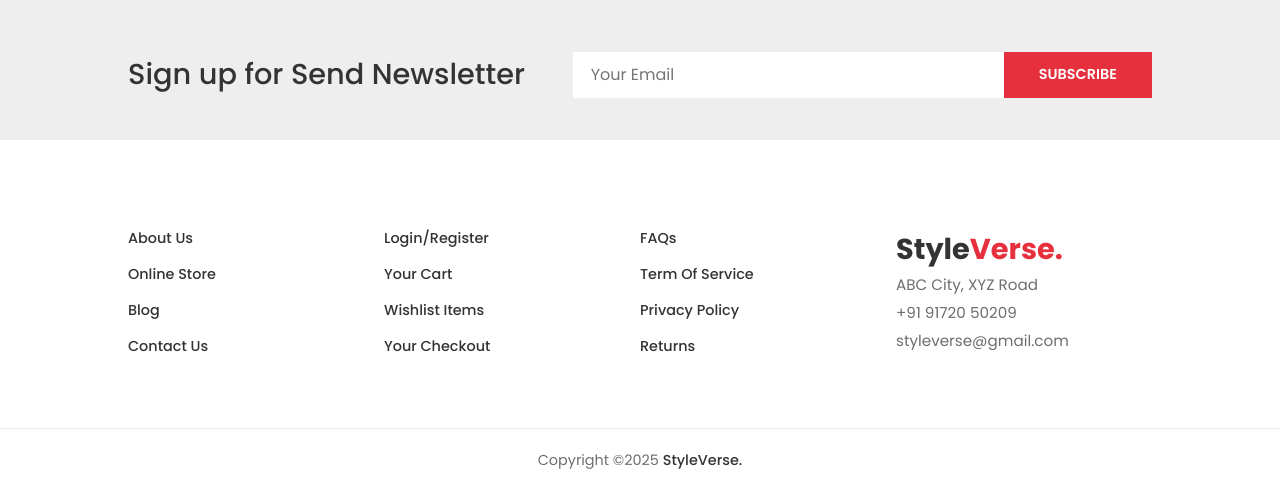
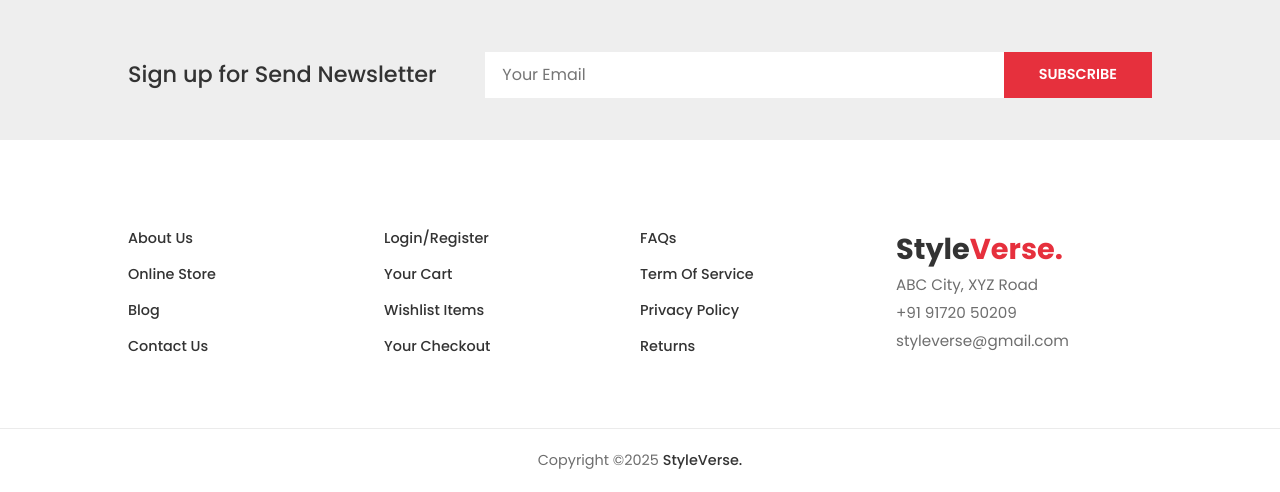
Before and after one commit to kaustubhpawar02/frontend-ecommerce-project, a plain HTML site: page index.html in a window 1280 px wide. Shown: the part 4443-4935 px from the top of the page. Drawn offline with Linux system fonts and the light colour scheme.

Commit message:
font size: 1,4rem

```diff
--- a/style.css
+++ b/style.css
@@ -492,7 +492,7 @@ form{
 }
 
 form h3{
-    form-size: 1.4rem;
+   font-size: 1.4rem;
 
 }
 
```
